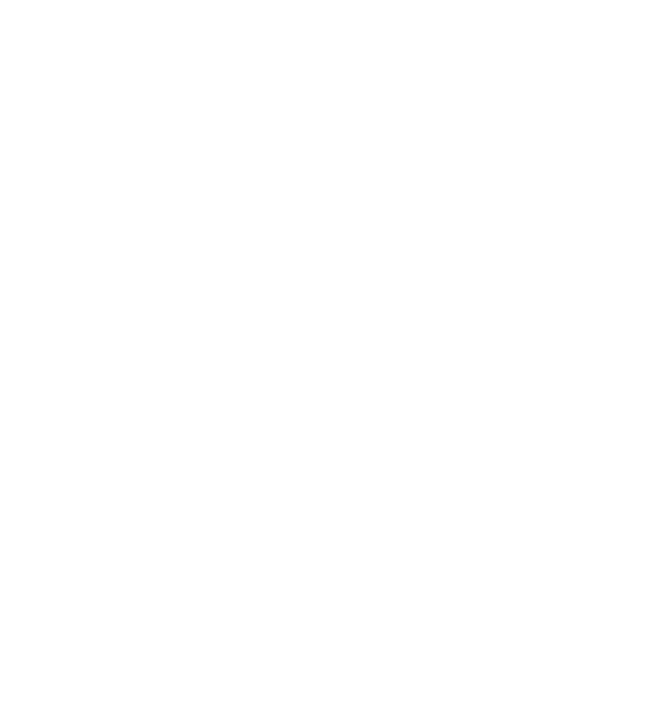
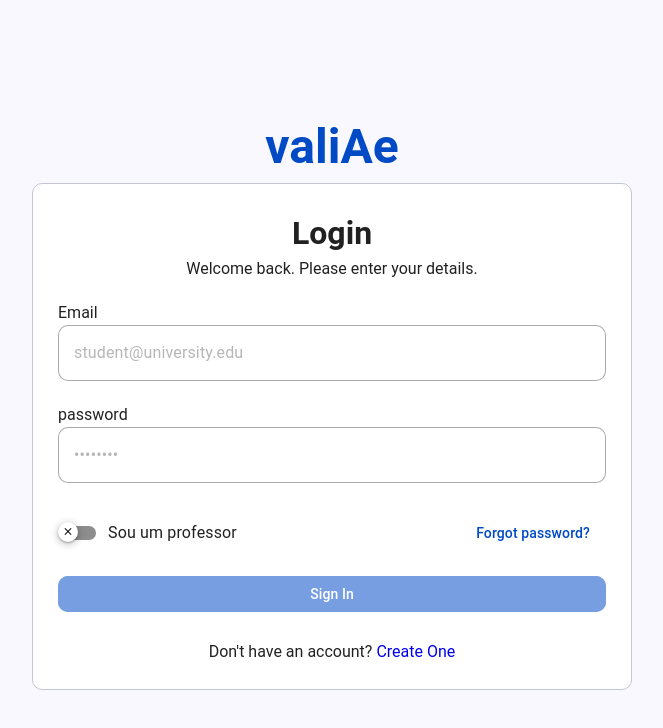
Before and after one commit to profBruno-UFC-Qx/QXD0279-furia, a Vue app in the folder frontend/: page /login/enter in a window 1280 px wide. Before the commit this address had no page. Shown: the top 728 px of the page, without its empty margins (308-971 px from the left). Built offline with nearby package versions, Linux system fonts and the light colour scheme; a small style sheet from the web is missing.

Commit message:
feat: login Page

```diff
--- a/frontend/src/App.vue
+++ b/frontend/src/App.vue
@@ -11,7 +11,13 @@
 </script>
 
 <style>
-h1 {
+h1,
+p,
+ul,
+li,
+a {
+  text-decoration: none;
+  padding: 0;
   margin: 0;
 }
 </style>
--- a/frontend/src/components/Cards/CategoryCard.vue
+++ b/frontend/src/components/Cards/CategoryCard.vue
@@ -19,6 +19,8 @@
   border: 1px solid #c3c6d796;
   border-radius: 10px;
   padding: 10px 0px 20px 0px;
+  min-width: 300px;
+  max-width: 500px;
 }
 
 .title {
@@ -27,6 +29,7 @@
 
 .sub {
   font-size: 1.2rem;
+  white-space: normal;
 }
 
 .icon {
--- a/frontend/src/components/Default/Footer.vue
+++ b/frontend/src/components/Default/Footer.vue
@@ -1,7 +1,8 @@
 <script lang="ts" setup></script>
 
 <template>
-  <footer class="footer-container">
+  <footer class="bg">
+    <div class="footer-container">
       <div class="footer-left">
         <h2 class="brand-title">valiAe</h2>
         <p class="copyright-text">
@@ -16,15 +17,12 @@
         <a href="#support" class="footer-link">Contact Support</a>
         <a href="#guidelines" class="footer-link">Academic Guidelines</a>
       </nav>
+    </div>
   </footer>
 </template>
 
 <style scoped>
-.footer-container {
-  display: flex;
-  justify-content: space-between;
-  align-items: center;
-  padding: 32px 48px;
+.bg {
   background-color: #f3f5fd;
   border-top: 1px solid #e0e4f0;
   font-family:
@@ -34,8 +32,16 @@
     "Segoe UI",
     Roboto,
     sans-serif;
+}
+
+.footer-container {
+  display: flex;
+  justify-content: space-between;
+  align-items: center;
+  padding: 32px 0px;
   box-sizing: border-box;
-  width: 100%;
+  max-width: 1200px;
+  margin: 0px auto;
 }
 
 .footer-left {
--- a/frontend/src/components/Default/Header.vue
+++ b/frontend/src/components/Default/Header.vue
@@ -25,7 +25,7 @@
         />
       </div>
       <div class="buttons" v-else>
-        <v-btn class="logIn">Log in</v-btn>
+        <v-btn class="logIn" to="login">Log in</v-btn>
         <v-btn class="signUp">Sign up</v-btn>
       </div>
     </div>
--- /dev/null
+++ b/frontend/src/components/Forms/LoginForm.vue
@@ -0,0 +1,109 @@
+<script setup lang="ts">
+import { RouterView } from "vue-router";
+import { RouterLink } from "vue-router";
+
+import { ref } from "vue";
+
+const form = ref(false);
+const isTeacher = ref(false);
+const email = ref(null);
+const password = ref(null);
+const loading = ref(false);
+
+function onSubmit(e: SubmitEvent) {
+  e.preventDefault();
+  if (!form.value) return;
+  loading.value = true;
+  setTimeout(() => (loading.value = false), 2000);
+}
+function required(v: string) {
+  return !!v || "Field is required";
+}
+</script>
+
+<template>
+  <v-form @submit="onSubmit" class="form" v-model="form">
+    <label for="email" class="input">
+      Email
+      <v-text-field
+        v-model="email"
+        :readonly="loading"
+        :rules="[required]"
+        rounded="10"
+        id="email"
+        name="email"
+        variant="outlined"
+        type="email"
+        placeholder="student@university.edu"
+      ></v-text-field>
+    </label>
+
+    <label for="password">
+      password
+      <v-text-field
+        v-model="password"
+        :readonly="loading"
+        :rules="[required]"
+        rounded="10"
+        id="password"
+        name="password"
+        variant="outlined"
+        type="password"
+        placeholder="••••••••"
+      ></v-text-field>
+    </label>
+
+    <div class="actions">
+      <v-switch
+        v-model="isTeacher"
+        clearable
+        label="Sou um professor"
+        true-icon="mdi-check"
+        false-icon="mdi-close"
+        hide-details
+      ></v-switch>
+
+      <v-btn text="Forgot password?" variant="text" color="#004AC6"> </v-btn>
+    </div>
+
+    <div class="submit">
+      <v-btn
+        rounded="10"
+        block
+        text="Sign In"
+        :disabled="!form"
+        :loading="loading"
+        color="#004AC6"
+        type="submit"
+      >
+      </v-btn>
+    </div>
+
+    <div class="infos">
+      <p>
+        Don't have an account? <RouterLink to="register">Create One</RouterLink>
+      </p>
+    </div>
+  </v-form>
+</template>
+
+<style lang="css" scoped>
+.infos {
+  margin-top: 28px;
+  text-align: center;
+}
+
+.actions {
+  display: flex;
+  justify-content: space-between;
+  align-items: center;
+  margin-bottom: 15px;
+  flex-wrap: wrap;
+}
+
+@media (max-width: 630px) {
+  .actions {
+    justify-content: center;
+  }
+}
+</style>
--- /dev/null
+++ b/frontend/src/layout/AuthLayout.vue
@@ -0,0 +1,27 @@
+<script setup lang="ts">
+import { ref } from "vue";
+
+import { RouterView } from "vue-router";
+</script>
+
+<template>
+  <div class="layout">
+    <RouterView class="target" />
+  </div>
+</template>
+
+<style lang="css" scoped>
+.layout {
+  display: flex;
+  flex-direction: column;
+  height: 100%;
+  gap: 30px;
+}
+
+.target {
+  flex-grow: 1;
+  display: flex;
+  flex-direction: column;
+  justify-content: center;
+}
+</style>
--- a/frontend/src/layout/DefaultLayout.vue
+++ b/frontend/src/layout/DefaultLayout.vue
@@ -24,5 +24,8 @@
 
 .target {
   flex-grow: 1;
+  display: flex;
+  flex-direction: column;
+  align-items: center;
 }
 </style>
--- /dev/null
+++ b/frontend/src/pages/Auth/Login.vue
@@ -0,0 +1,59 @@
+<script setup lang="ts">
+import { ref } from "vue";
+import { RouterView } from "vue-router";
+import LoginForm from "@/components/Forms/LoginForm.vue";
+</script>
+
+<template>
+  <div class="login-bg">
+    <div class="login">
+      <h1 class="title">valiAe</h1>
+      <div class="card">
+        <div class="text">
+          <h1>Login</h1>
+          <p>Welcome back. Please enter your details.</p>
+        </div>
+        <div class="forms-container">
+          <LoginForm />
+        </div>
+      </div>
+    </div>
+  </div>
+</template>
+
+<style lang="css" scoped>
+.login-bg {
+  background-color: #faf8ff;
+}
+
+.login {
+  margin: 0px 20px;
+}
+
+.text {
+  text-align: center;
+  margin-bottom: 20px;
+}
+
+.card {
+  background-color: #ffffff;
+  border-radius: 10px;
+  border: 1px solid #c3c6d7;
+  padding: 25px;
+  margin: 0px auto;
+  max-width: 600px;
+  width: 100%;
+}
+
+.login .title {
+  color: #004ac6;
+  font-size: 48px;
+  text-align: center;
+}
+
+/* @media (max-width: 630px) {
+  .card {
+    margin: 0 30px;
+  }
+} */
+</style>
--- /dev/null
+++ b/frontend/src/pages/Auth/Register.vue
@@ -0,0 +1,41 @@
+<script setup lang="ts">
+import { ref } from "vue";
+
+import Header from "@/components/Default/Header.vue";
+import { RouterView } from "vue-router";
+import Footer from "@/components/Default/Footer.vue";
+</script>
+
+<template>
+  <div class="layout">
+    <RouterView class="target" />
+  </div>
+</template>
+
+<style lang="css" scoped>
+.layout {
+  display: flex;
+  flex-direction: column;
+  height: 100%;
+  gap: 30px;
+}
+
+.target {
+  flex-grow: 1;
+  display: flex;
+  flex-direction: column;
+  align-items: center;
+}
+
+
+@media (max-width: 630px) {
+  .footer-container {
+    flex-direction: column;
+    align-items: flex-start;
+    gap: 20px;
+    padding: 24px;
+  }
+}
+
+
+</style>
--- a/frontend/src/pages/HeroPage.vue
+++ b/frontend/src/pages/HeroPage.vue
@@ -53,8 +53,6 @@
 <style lang="css" scoped>
 .heroPage {
   margin-bottom: 100px;
-  display: flex;
-  flex-direction: column;
   gap: 180px;
 }
 
```
Also changed, not shown: frontend/src/router/index.ts (+17 -0 lines), frontend/src/components/README.md (deleted). Lines whose indentation alone changed are shown as unchanged.
